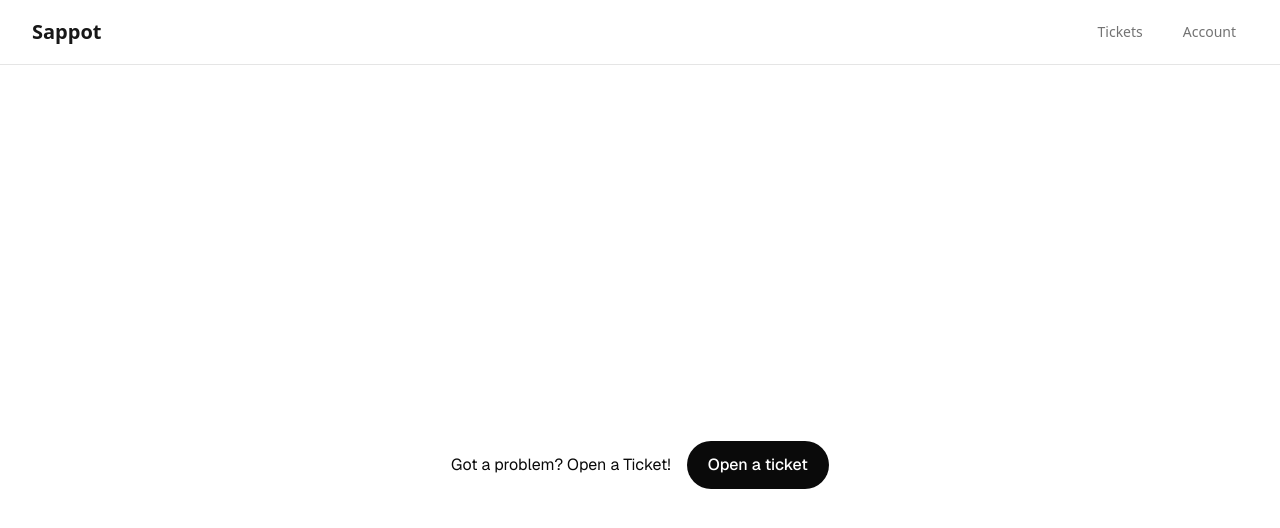
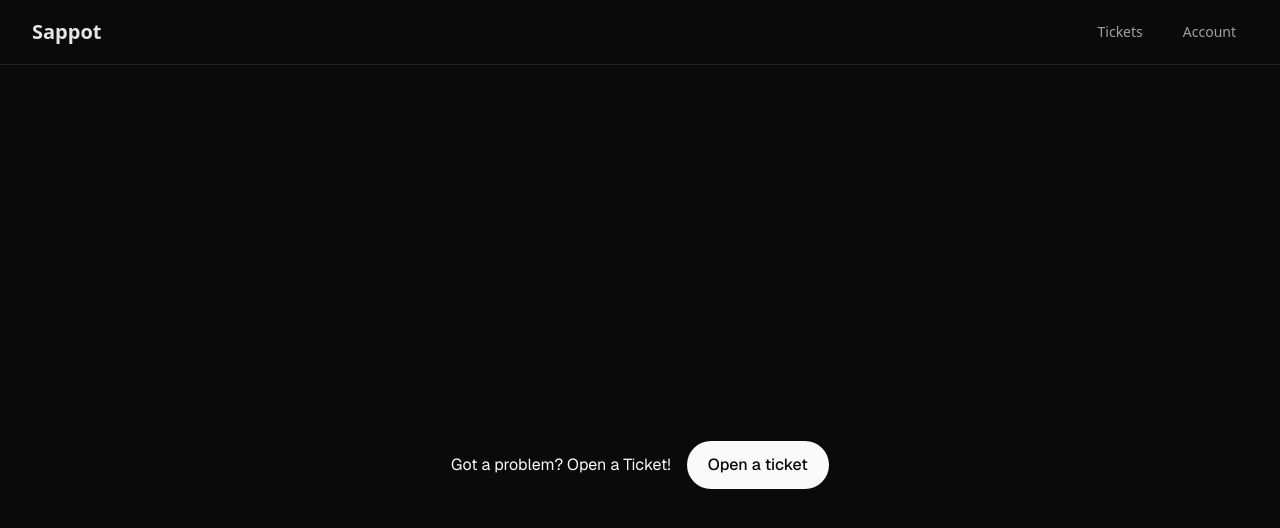
Before and after one commit to Pushan2005/sappot, a Next.js app: page / in a window 1280 px wide. Shown: the top 528 px of the page. Built offline with nearby package versions, Linux system fonts and the light colour scheme.

Commit message:
add theme provider and integrate with layout for dark mode support

```diff
--- a/package.json
+++ b/package.json
@@ -19,6 +19,7 @@
     "clsx": "^2.1.1",
     "lucide-react": "^0.483.0",
     "next": "15.2.3",
+    "next-themes": "^0.4.6",
     "react": "^19.0.0",
     "react-dom": "^19.0.0",
     "tailwind-merge": "^3.0.2",
--- a/src/app/layout.tsx
+++ b/src/app/layout.tsx
@@ -2,6 +2,7 @@
 import { Geist, Geist_Mono } from "next/font/google";
 import "./globals.css";
 import Navbar from "@/components/nav-bar";
+import { ThemeProvider } from "@/components/theme-provider";
 
 const geistSans = Geist({
     variable: "--font-geist-sans",
@@ -24,12 +25,19 @@
     children: React.ReactNode;
 }>) {
     return (
-        <html lang="en">
+        <html lang="en" suppressHydrationWarning>
             <body
                 className={`${geistSans.variable} ${geistMono.variable} antialiased`}
             >
-                <Navbar />
-                {children}
+                <ThemeProvider
+                    attribute="class"
+                    defaultTheme="dark"
+                    enableSystem
+                    disableTransitionOnChange
+                >
+                    <Navbar />
+                    {children}
+                </ThemeProvider>
             </body>
         </html>
     );
--- /dev/null
+++ b/src/components/theme-provider.tsx
@@ -0,0 +1,11 @@
+"use client";
+
+import * as React from "react";
+import { ThemeProvider as NextThemesProvider } from "next-themes";
+
+export function ThemeProvider({
+    children,
+    ...props
+}: React.ComponentProps<typeof NextThemesProvider>) {
+    return <NextThemesProvider {...props}>{children}</NextThemesProvider>;
+}
```
Also changed, not shown: 1 other file (tests, documents, lock files or other folders).
